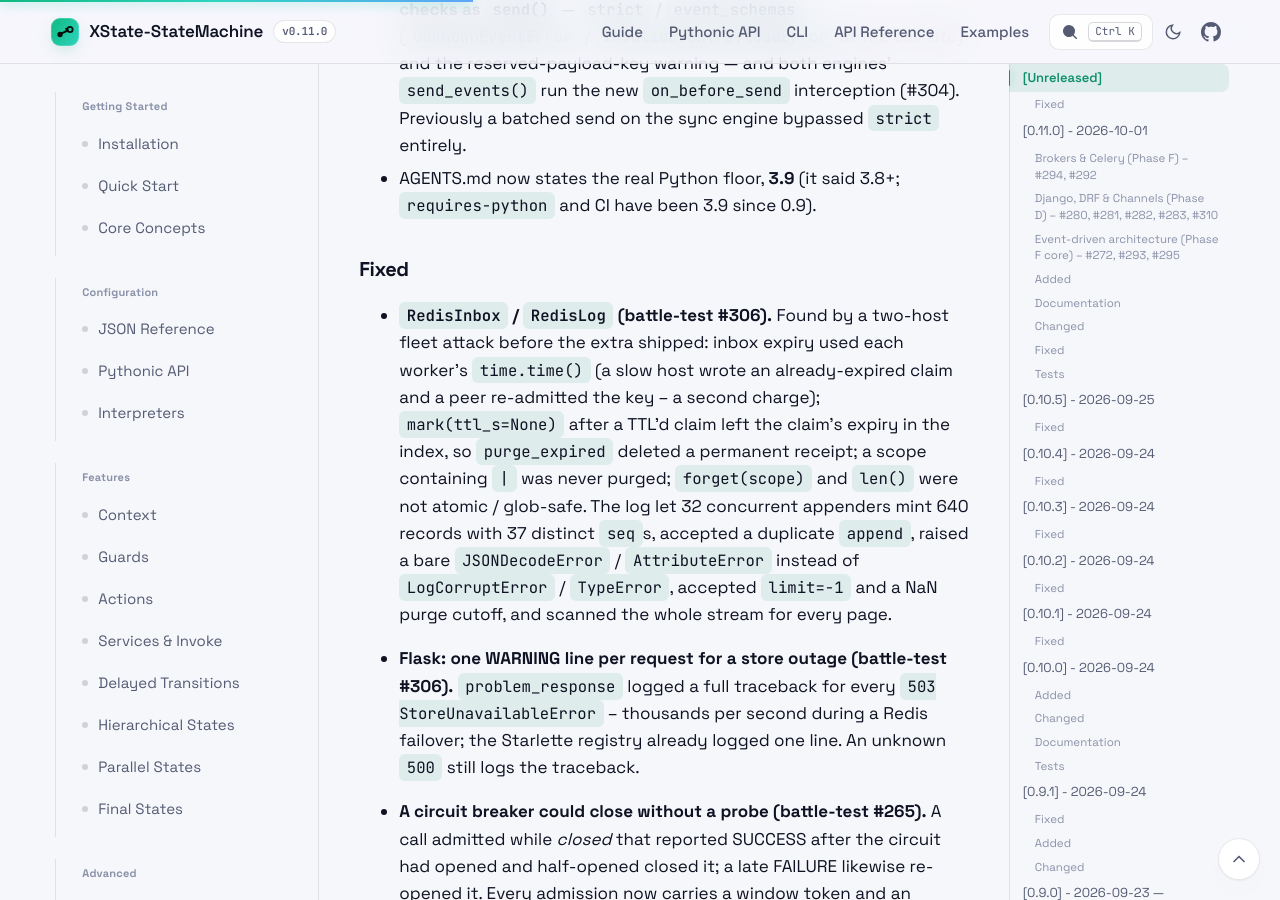
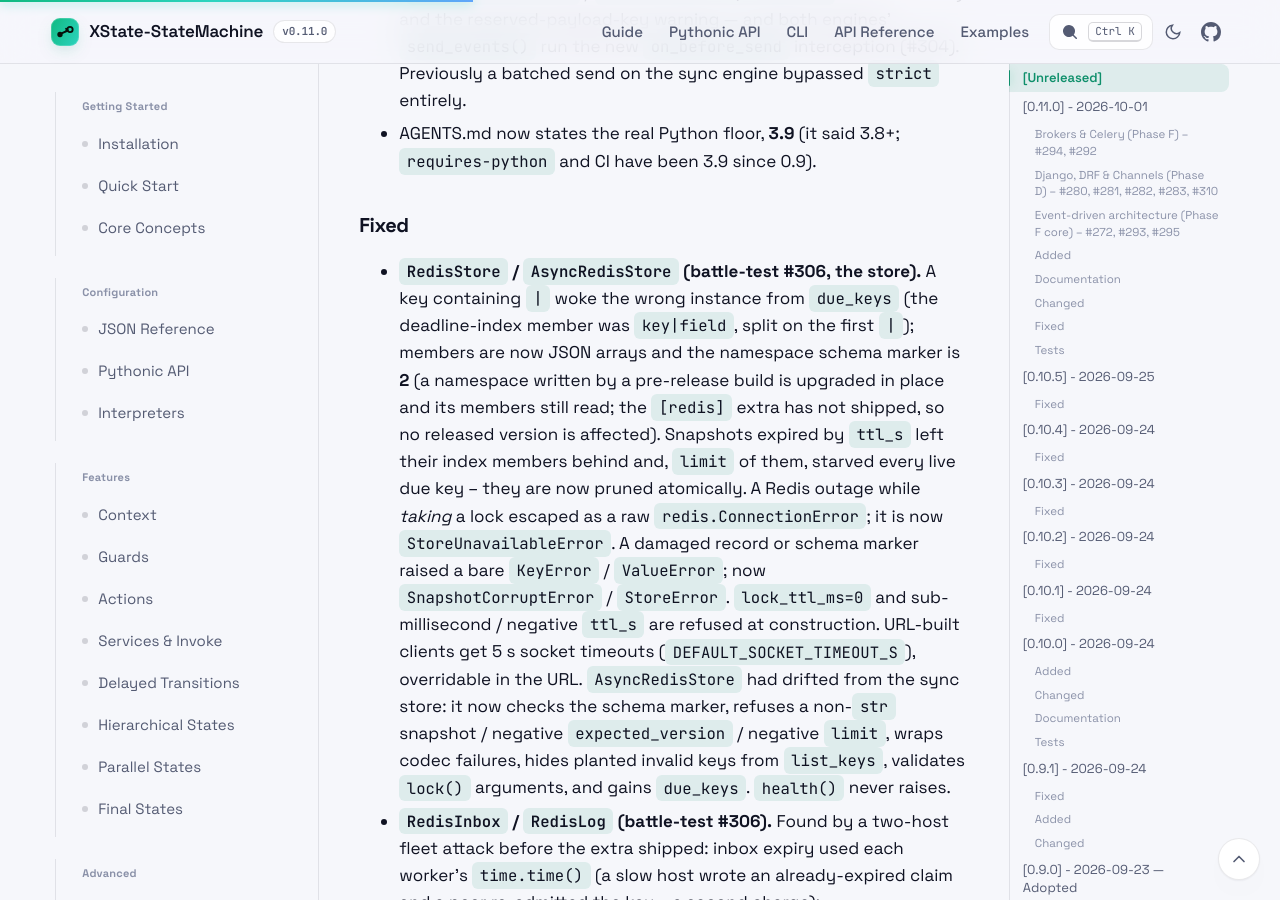
Before and after one commit to basiltt/xstate-statemachine, a Jekyll site: the page built from docs/_guide/changelog.md, in a window 1280 px wide and 900 px high, scrolled down 43708 px. Built offline with Jekyll 4.4.1, drawn with Linux system fonts in a browser that asks for light colours; some of the changed text lies outside the part shown.

Commit message:
docs(306): consolidate changelog (both copies): StoreUnavailableError/typed Redis errors/socket timeouts Added; store + inbox/log Fixed; layout-2 note is pre-release only
Co-Authored-By: Claude Fable 5 <noreply@anthropic.com>

```diff
--- a/docs/_guide/changelog.md
+++ b/docs/_guide/changelog.md
@@ -15,27 +15,7 @@ This project follows [Semantic Versioning](https://semver.org/spec/v2.0.0.html)
 
 ## [Unreleased]
 
-### Fixed
-
-- **`RedisStore` / `AsyncRedisStore` (#306 battle, store half).**
-  A key containing `|` woke the wrong instance from `due_keys` (the
-  deadline-index member was `key|field`, split on the first `|`);
-  members are now JSON arrays and the namespace schema is **2**
-  (0.11.0 namespaces are upgraded in place and still read; 0.11.0
-  processes refuse a layout-2 namespace). Snapshots expired by `ttl_s`
-  left their index members behind and, `limit` of them, starved every
-  live due key -- they are now pruned atomically. A Redis outage while
-  *taking* a lock escaped as a raw `redis.ConnectionError`; it is now
-  `StoreUnavailableError`. A damaged record or schema marker raised a
-  bare `KeyError` / `ValueError`; now `SnapshotCorruptError` /
-  `StoreError`. `lock_ttl_ms=0` and sub-millisecond / negative `ttl_s`
-  are refused at construction. URL-built clients get 5 s socket
-  timeouts (`DEFAULT_SOCKET_TIMEOUT_S`), overridable in the URL.
-  `AsyncRedisStore` had drifted from the sync store: it now checks the
-  schema marker, refuses a non-`str` snapshot / negative
-  `expected_version` / negative `limit`, wraps codec failures, hides
-  planted invalid keys from `list_keys`, validates `lock()` arguments,
-  and gains `due_keys`. `health()` never raises.
+_No unreleased changes yet._
 
 ## [0.11.0] - 2026-10-01
 
@@ -256,6 +236,22 @@ This project follows [Semantic Versioning](https://semver.org/spec/v2.0.0.html)
   if one fails.
 
 ### Added
+
+- **`StoreUnavailableError` (`StoreError` subclass) and typed Redis errors
+  (battle-test #306).** A Redis failover surfaced as a raw
+  `redis.exceptions.ConnectionError` past `except StoreError`: every web
+  route answered `500 "ConnectionError"` with a traceback per request. The
+  `[redis]` store, inbox and log now map `redis.RedisError` the way
+  `SQLiteStore` has since #259 -- connection-class failures are
+  `StoreUnavailableError`, which the Starlette/FastAPI, Flask and Django
+  adapters answer with **503 Store unavailable** (one WARNING line per
+  request, no exception text; `/_xsm/health` stays 200, `/_xsm/ready` is
+  503). `IdempotencyPlugin(on_inbox_error="refuse")` refuses on it.
+  Clients `RedisStore` builds from a URL get `DEFAULT_SOCKET_TIMEOUT_S` /
+  `DEFAULT_SOCKET_CONNECT_TIMEOUT_S` (5 s; URL query overrides), so a
+  server that accepts TCP and never answers is a bounded
+  `StoreUnavailableError`, not a hang. `RedisStore.due_keys` /
+  `AsyncRedisStore.due_keys` read the sorted-set index for the scanner.
 
 - **`StreamEvent`, `drain_pending_cleanups(timeout=)`,
   `DEFAULT_CLEANUP_TIMEOUT` (battle-test #267).** `StreamEvent` is the
@@ -1451,6 +1447,26 @@ This project follows [Semantic Versioning](https://semver.org/spec/v2.0.0.html)
 
 ### Fixed
 
+- **`RedisStore` / `AsyncRedisStore` (battle-test #306, the store).**
+  A key containing `|` woke the wrong instance from `due_keys` (the
+  deadline-index member was `key|field`, split on the first `|`);
+  members are now JSON arrays and the namespace schema marker is **2**
+  (a namespace written by a pre-release build is upgraded in place and
+  its members still read; the `[redis]` extra has not shipped, so no
+  released version is affected). Snapshots expired by `ttl_s`
+  left their index members behind and, `limit` of them, starved every
+  live due key -- they are now pruned atomically. A Redis outage while
+  *taking* a lock escaped as a raw `redis.ConnectionError`; it is now
+  `StoreUnavailableError`. A damaged record or schema marker raised a
+  bare `KeyError` / `ValueError`; now `SnapshotCorruptError` /
+  `StoreError`. `lock_ttl_ms=0` and sub-millisecond / negative `ttl_s`
+  are refused at construction. URL-built clients get 5 s socket
+  timeouts (`DEFAULT_SOCKET_TIMEOUT_S`), overridable in the URL.
+  `AsyncRedisStore` had drifted from the sync store: it now checks the
+  schema marker, refuses a non-`str` snapshot / negative
+  `expected_version` / negative `limit`, wraps codec failures, hides
+  planted invalid keys from `list_keys`, validates `lock()` arguments,
+  and gains `due_keys`. `health()` never raises.
 - **`RedisInbox` / `RedisLog` (battle-test #306).** Found by a two-host
   fleet attack before the extra shipped: inbox expiry used each worker's
   `time.time()` (a slow host wrote an already-expired claim and a peer
```
Also changed, not shown: docs/_guide/integration-redis.md (+1 -1 lines), CHANGELOG.md.
